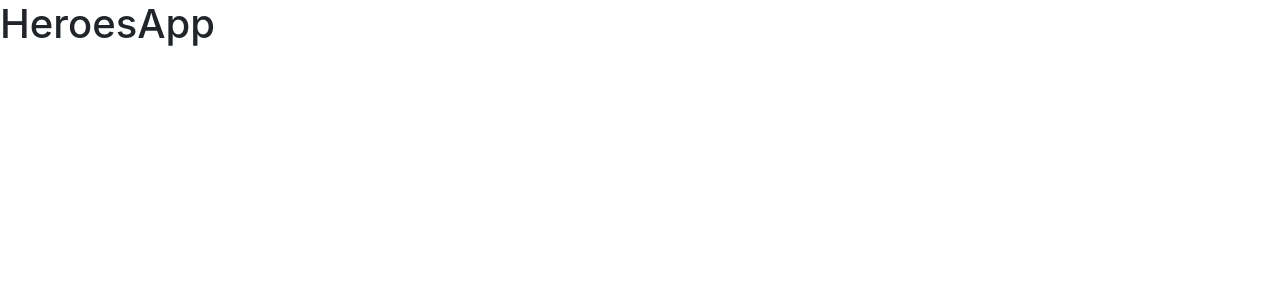
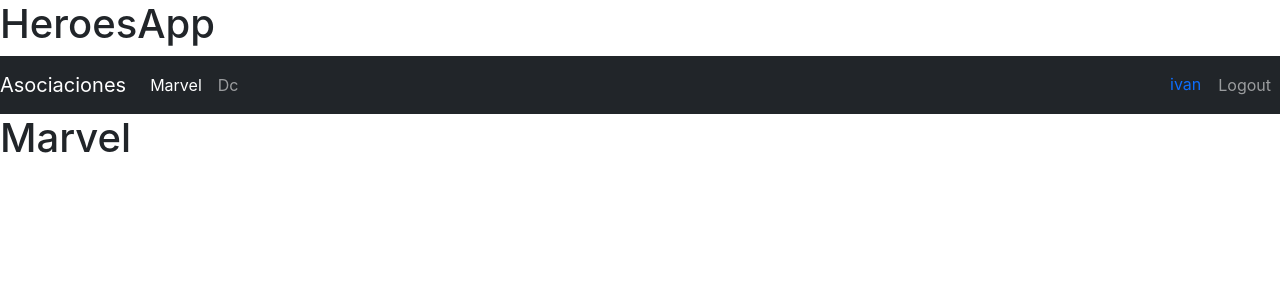
Before and after one commit to IvanFranco1702/ParaCasa, a React (Vite) app: page /marvel in a window 1280 px wide. Shown: the top 300 px of the page. Built offline with nearby package versions, Linux system fonts and the light colour scheme.

Commit message:
segundo hasta clase 189

```diff
--- a/package.json
+++ b/package.json
@@ -9,7 +9,8 @@
   },
   "dependencies": {
     "react": "^18.0.0",
-    "react-dom": "^18.0.0"
+    "react-dom": "^18.0.0",
+    "react-router-dom": "^6.3.0"
   },
   "devDependencies": {
     "@types/react": "^18.0.0",
--- a/src/HeroesApp.jsx
+++ b/src/HeroesApp.jsx
@@ -1,9 +1,11 @@
 import React from 'react'
+import { AppRouter } from './router/AppRouter'
 
 export const HeroesApp = () => {
   return (
     <>
     <h1>HeroesApp</h1>
+    <AppRouter></AppRouter>
     </>
 
   )
--- /dev/null
+++ b/src/auth/pages/LogginPages.jsx
@@ -0,0 +1,7 @@
+import React from 'react'
+
+export const LogginPages = () => {
+  return (
+    <h1>loggin page</h1>
+  )
+}
--- /dev/null
+++ b/src/heroes/pages/DCPages.jsx
@@ -0,0 +1,7 @@
+import React from 'react'
+
+export const DCPages = () => {
+  return (
+   <h1>DC</h1>
+  )
+}
--- /dev/null
+++ b/src/heroes/pages/MarvelPages.jsx
@@ -0,0 +1,7 @@
+import React from 'react'
+
+export const MarvelPages = () => {
+  return (
+    <h1>Marvel</h1>
+  )
+}
--- /dev/null
+++ b/src/interfasGrafica/components/NavBar.jsx
@@ -0,0 +1,47 @@
+import { Link, NavLink } from 'react-router-dom';
+
+
+export const Navbar = () => {
+    return (
+        <nav className="navbar navbar-expand-sm navbar-dark bg-dark">
+
+            <Link
+                className="navbar-brand"
+                to="/"
+            >
+                Asociaciones
+            </Link>
+
+            <div className="navbar-collapse">
+                <div className="navbar-nav">
+
+                    <NavLink
+                       className={({isActive})=>`nav-item nav-link ${isActive ?'active':''}`}
+                        to="/marvel"
+                    >
+                        Marvel
+                    </NavLink>
+
+                    <NavLink
+                       className={({isActive})=>`nav-item nav-link ${isActive ?'active':''}`}
+                        to="/dc"
+                    >
+                        Dc
+                    </NavLink>
+                </div>
+            </div>
+
+            <div className="navbar-collapse collapse w-100 order-3 dual-collapse2 justify-content-end" >
+                <ul className="navbar-nav ml-auto">
+                    <span className="nav-item nav-link text-primary">
+                        ivan
+                    </span>
+                    <button className="nav-item nav-link btn">
+                     Logout
+                    </button>
+
+                </ul>
+            </div>
+        </nav>
+    )
+}
--- /dev/null
+++ b/src/interfasGrafica/components/index.js
@@ -0,0 +1 @@
+export * from './NavBar'
--- /dev/null
+++ b/src/interfasGrafica/index.js
@@ -0,0 +1 @@
+export  * from './components'
--- a/src/main.jsx
+++ b/src/main.jsx
@@ -1,11 +1,16 @@
 import React from 'react'
 import ReactDOM from 'react-dom/client'
 // import App from './App'
+import { BrowserRouter } from "react-router-dom";
 import { HeroesApp } from './HeroesApp'
 import './style.css'
 
 ReactDOM.createRoot(document.getElementById('root')).render(
   <React.StrictMode>
+  <BrowserRouter>
+
     <HeroesApp />
+
+  </BrowserRouter>
   </React.StrictMode>
 )
--- /dev/null
+++ b/src/router/AppRouter.jsx
@@ -0,0 +1,21 @@
+import React from 'react'
+import { Navigate, Route, Routes } from 'react-router-dom'
+import { Navbar } from '../interfasGrafica'
+import { LogginPages } from '../auth/pages/LogginPages'
+import { DCPages } from '../heroes/pages/DCPages'
+import { MarvelPages } from '../heroes/pages/MarvelPages'
+
+export const AppRouter = () => {
+  return (
+    <>
+    <Navbar></Navbar>
+        <Routes>
+            <Route path="Marvel" element={<MarvelPages />} />
+            <Route path="Dc" element={<DCPages />} />
+            <Route path="Loggin" element={<LogginPages />} />
+            <Route path="/" element={<Navigate to='/marvel'/>} />
+            </Routes>
+
+    </>
+  )
+}
```
Also changed, not shown: 1 other file (tests, documents, lock files or other folders).
